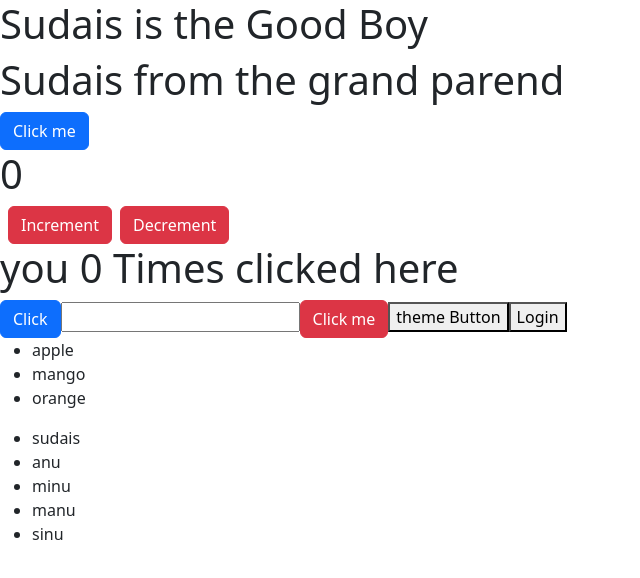
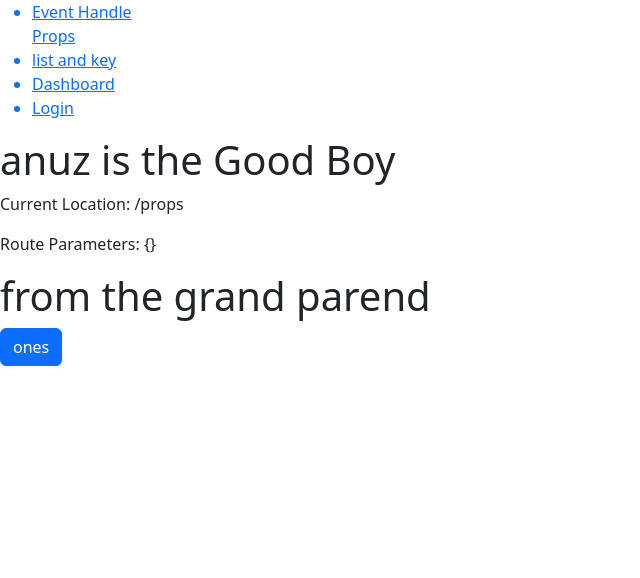
Before and after one commit to Sudaisneelambra/LearnReact, a React (Vite) app: page /props in a window 1280 px wide. Shown: the top 578 px of the page, without its empty margins (0-640 px from the left). Built offline with nearby package versions, Linux system fonts and the light colour scheme.

Commit message:
route basics

```diff
--- a/package.json
+++ b/package.json
@@ -10,9 +10,11 @@
     "preview": "vite preview"
   },
   "dependencies": {
+    "axios": "^1.7.2",
     "bootstrap": "^5.3.3",
     "react": "^18.2.0",
-    "react-dom": "^18.2.0"
+    "react-dom": "^18.2.0",
+    "react-router-dom": "^6.23.1"
   },
   "devDependencies": {
     "@types/react": "^18.2.66",
--- a/src/App.tsx
+++ b/src/App.tsx
@@ -26,31 +26,59 @@
 
 
 
-import UseStates from "./components/UseStates";
-import UseEffectHook from "./components/UseEffectHook";
-import UseRef from "./components/UseRef";
-import ThemeButton from "./components/ThemeButton";
-import ConditionalRendering from "./components/ConditionalRendering";
+// import UseStates from "./components/UseStates";
+// import UseEffectHook from "./components/UseEffectHook";
+// import UseRef from "./components/UseRef";
+// import ThemeButton from "./components/ThemeButton";
+// import ConditionalRendering from "./components/ConditionalRendering";
 import ListAndKey from "./components/ListAndKey";
+// import ApiIntegration from "./components/ApiIntegration";
 
 import Props from "./components/props";
 import EventHandling from "./components/EventHandling";
-import { useState } from "react";
+// import { useState } from "react";
+import {BrowserRouter as Router , Routes, Route ,Link} from "react-router-dom";
+import Dashboard from "./components/DashBoard";
+import Login from "./components/Login";
 
 function App(){
 
-  const [current, setCurrent] = useState('Click me')
+  // const [current, setCurrent] = useState('Click me')
 
   return <>
-        <Props name="Sudais"/>
-        <EventHandling buttonValue={current} clicking={()=>{current==='Click me'? setCurrent('clicked') : setCurrent('Click me')}
-        }/>
-        <UseStates/>
-        <UseEffectHook/>
-        <UseRef/>
-        <ThemeButton/>
-        <ConditionalRendering/>
-        <ListAndKey/>
+        {/* <Props name="Sudais"/> */}
+        {/* <EventHandling buttonValue={current} clicking={()=>{current==='Click me'? setCurrent('clicked') : setCurrent('Click me')}
+        }/> */}
+        {/* <UseStates/> */}
+        {/* <UseEffectHook/> */}
+        {/* <UseRef/> */}
+        {/* <ThemeButton/> */}
+        {/* <ConditionalRendering/> */}
+        {/* <ListAndKey/> */}
+        {/* <ApiIntegration/> */}
+
+        <Router>
+          <div className="">
+            <nav>
+              <ul>
+                <Link to="/"><li>Event Handle</li></Link>
+                <Link to= "/props">Props</Link>
+                <Link to= "listandkey"><li>list and key</li></Link>
+                <Link to= "dashboard"><li>Dashboard</li></Link>
+                <Link to= "login"><li>Login</li></Link>
+              </ul>
+            </nav>
+            <Routes>
+                <Route path="/" Component={EventHandling}/>
+                <Route path="/props" Component={Props}/>
+                <Route path="/listandkey" Component={ListAndKey}/>
+                <Route path="/dashboard" Component={Dashboard}/>
+                <Route path="/login" Component={Login}/>
+
+            </Routes>
+          </div>
+        </Router>
+
   </>
 }
 export default App;
--- /dev/null
+++ b/src/components/ApiIntegration.tsx
@@ -0,0 +1,57 @@
+import axios from "axios";
+import { useEffect, useState } from "react";
+
+interface UserData {
+    id: number;
+    firstname: string;
+    lastname: string;
+    email: string;
+    phone: string;
+}
+
+function ApiIntegration(){
+
+    const [state, setState] = useState<UserData[]>([]); // Specify the type of state as UserData[]
+    const [name, setName] = useState('anu')
+
+    useEffect(()=>{
+        axios.get<UserData[]>('https://jsonplaceholder.org/users') // Specify the expected response data type
+        .then((res)=>{
+            console.log(res.data);
+            setState(res?.data);
+        })
+        .catch((err)=>{
+            console.log(err);
+        });
+    },[]);
+
+    return (
+        <>
+        <table className="table">
+            <thead className="thead-dark">
+                <tr>
+                    <th>First name</th>
+                    <th>Last name</th>
+                    <th>Email</th>
+                    <th>Phone</th>
+                </tr>
+            </thead>
+            <tbody>
+                {state.map((e) => (
+                    <tr key={e.id}>
+                        <td>{e.firstname}</td>
+                        <td>{e.lastname}</td>
+                        <td>{e.email}</td>
+                        <td>{e.phone}</td>
+                    </tr>
+                ))}
+            </tbody>
+        </table>
+        <h1>{name}</h1>
+        <button className="btn btn-primary" onClick={()=>setName('minu')}>click Me</button>
+        </>
+
+    );
+}
+
+export default ApiIntegration;
--- /dev/null
+++ b/src/components/DashBoard.tsx
@@ -0,0 +1,21 @@
+// components/Dashboard.js
+import { useNavigate } from 'react-router-dom';
+
+
+function Dashboard() {
+    const navigate = useNavigate();
+
+  const handleLogout = () => {
+    // Perform logout logic
+    navigate('/props');
+  };
+
+  return (
+    <div>
+      <h2>Dashboard</h2>
+      <button onClick={handleLogout}>Logout</button>
+    </div>
+  );
+}
+
+export default Dashboard;
--- a/src/components/EventHandling.tsx
+++ b/src/components/EventHandling.tsx
@@ -5,7 +5,7 @@ interface Props{
 
 function EventHandling({buttonValue,clicking}:Props){
     return <>
-        <button className="btn btn-primary" onClick={clicking}>{buttonValue}</button>
+        <button className="btn btn-primary" onClick={clicking}>{buttonValue || 'anuz'}</button>
     </>
 }
 
--- /dev/null
+++ b/src/components/Login.tsx
@@ -0,0 +1,20 @@
+
+import { useEffect } from "react";
+import { useNavigate } from "react-router-dom";
+
+function Login(){
+    const navigate = useNavigate();
+    const loggin = false
+
+    useEffect(() => {
+        if (!loggin) {
+            navigate("/");
+        }
+    }, [loggin, navigate]);
+
+    return <>
+    <h2>Login</h2>
+    </>
+}
+
+export default Login
--- a/src/components/props.tsx
+++ b/src/components/props.tsx
@@ -1,13 +1,25 @@
+
+import {  useState } from "react";
 import PropsChild from "./PropsChild";
-
+import { useLocation, useParams } from "react-router-dom";
 interface Props{
     name?:string;
 }
 
+
+
 function Props({name}:Props){
+
+    const location = useLocation();
+    const params = useParams();
+
+    const [names, setName] = useState('anuz')
     return <>
-        <h1>{name} is the Good Boy</h1>
+        <h1>{name || names} is the Good Boy</h1>
+        <p>Current Location: {location.pathname}</p>
+        <p>Route Parameters: {JSON.stringify(params)}</p>
         <PropsChild name={name}/>
+        <button className="btn btn-primary" onClick={()=>setName('sinu')}> ones</button>
     </>
 }
 
```
Also changed, not shown: 1 other file (tests, documents, lock files or other folders).
